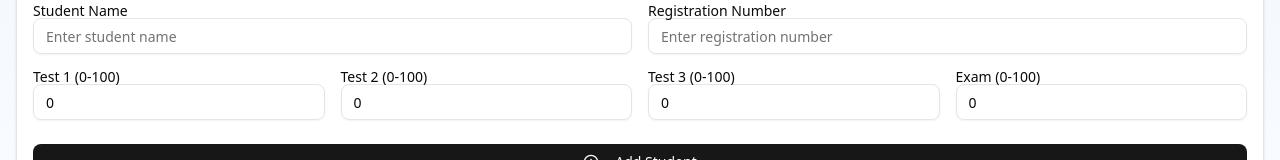
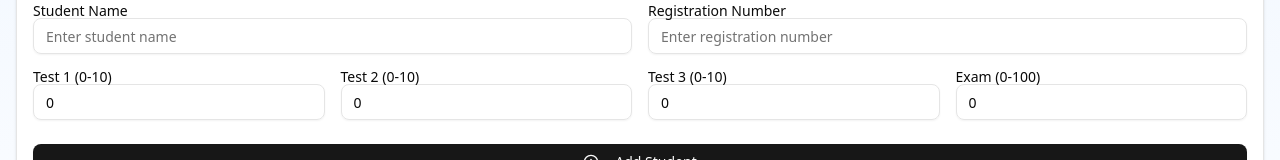
Before and after one commit to mrauthentik/school-result-publisher, a React (Vite) app: page / in a window 1280 px wide. Shown: the part 297-457 px from the top of the page. Built offline with nearby package versions, Linux system fonts and the light colour scheme.

Commit message:
Update ResultPublisher to restrict test scores to a maximum of 10

```diff
--- a/src/components/ResultPublisher.tsx
+++ b/src/components/ResultPublisher.tsx
@@ -39,7 +39,7 @@ export function ResultPublisher(){
         const {name, value} = e.target
 
         if(name === "test1" || name === "test2" || name === "test3" || name === "exam"){
-           const score = Math.min(Math.max(0, Number(value)), 70 | 10)
+           const score = Math.min(Math.max(0, Number(value)), 10 | 10)
            setCurrentStudent({...currentStudent, [name]:score})
         }else{
             setCurrentStudent({...currentStudent, [name]: value})
@@ -146,37 +146,37 @@ export function ResultPublisher(){
 
               <div className="grid gap-4 md:grid-cols-4 mt-4">
                 <div>
-                  <Label htmlFor="test1">Test 1 (0-100)</Label>
+                  <Label htmlFor="test1">Test 1 (0-10)</Label>
                   <Input
                     id="test1"
                     name="test1"
                     type="number"
                     min={0}
-                    max={100}
+                    max={10}
                     value={currentStudent.test1}
                     onChange={handleInputChange}
                   />
                 </div>
                 <div>
-                  <Label htmlFor="test2">Test 2 (0-100)</Label>
+                  <Label htmlFor="test2">Test 2 (0-10)</Label>
                   <Input
                     id="test2"
                     name="test2"
                     type="number"
                     min={0}
-                    max={100}
+                    max={10}
                     value={currentStudent.test2}
                     onChange={handleInputChange}
                   />
                 </div>
                 <div>
-                  <Label htmlFor="test3">Test 3 (0-100)</Label>
+                  <Label htmlFor="test3">Test 3 (0-10)</Label>
                   <Input
                     id="test3"
                     name="test3"
                     type="number"
                     min={0}
-                    max={100}
+                    max={10}
                     value={currentStudent.test3}
                     onChange={handleInputChange}
                   />
```
